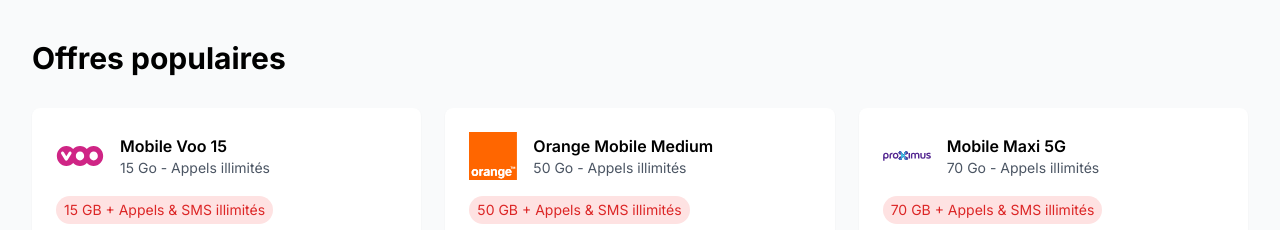
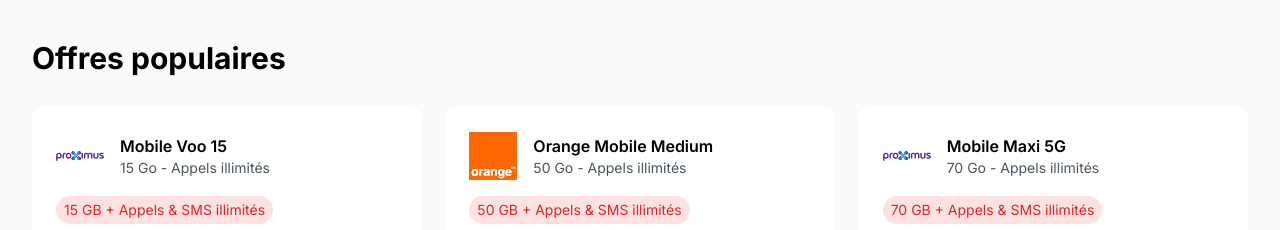
Before and after one commit to gregson/joint-offer, a Next.js app: page / in a window 1280 px wide. Shown: the part 1040-1270 px from the top of the page. Built offline with nearby package versions, Linux system fonts and the light colour scheme; no server answers.

Commit message:
Correction de la casse des noms de fichiers des logos dans PopularPlans

```diff
--- a/src/components/home/PopularPlans.tsx
+++ b/src/components/home/PopularPlans.tsx
@@ -20,7 +20,7 @@
         <div key={plan.id} className="bg-white p-6 rounded-lg shadow-sm hover:shadow-md transition-shadow">
           <div className="flex items-center gap-4 mb-4">
             <img
-              src={`/images/${plan.provider}-logo.svg`}
+              src={`/images/${plan.provider === 'VOO' ? 'Voo' : plan.provider === 'Orange' ? 'Orange' : 'Proximus'}-logo.svg`}
               alt={`${plan.provider} logo`}
               className="w-12 h-12 object-contain"
             />
```
Also changed, not shown: public/images/voo-logo (2).svg (added).
